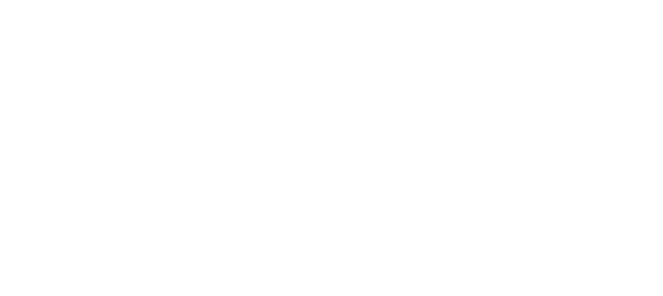
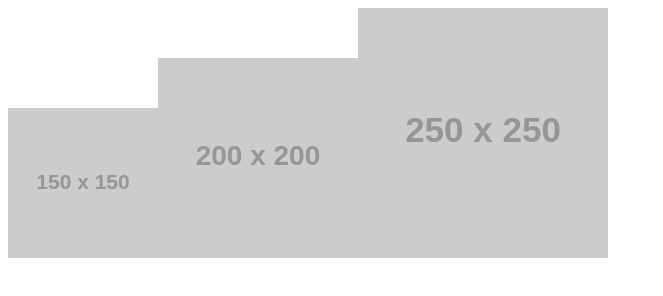
Before and after one commit to acciojob/parallel-processing-promises-Manisha2505, a website: page main.html in a window 1280 px wide. Shown: the whole page, without its empty margins (0-663 px from the left). Drawn offline with Linux system fonts and the light colour scheme; placeholder pictures from the web are drawn by us.

Commit message:
created a submission

```diff
--- a/main.html
+++ b/main.html
@@ -13,9 +13,9 @@
 
     <script>
         const imageUrls = [
-            // "https://images.pexels.com/photos/674010/pexels-photo-674010.jpeg?auto=compress&cs=tinysrgb&w=600",
-            // "https://pe-images.s3.amazonaws.com/basics/cc/image-size-resolution/resize-images-for-print/image-cropped-8x10.jpg",
-            // "https://gratisography.com/wp-content/uploads/2024/11/gratisography-augmented-reality-800x525.jpg"
+            "https://via.placeholder.com/150",
+            "https://via.placeholder.com/200",
+            "https://via.placeholder.com/250"
         ];
 
         function downloadImage(url) {
```
